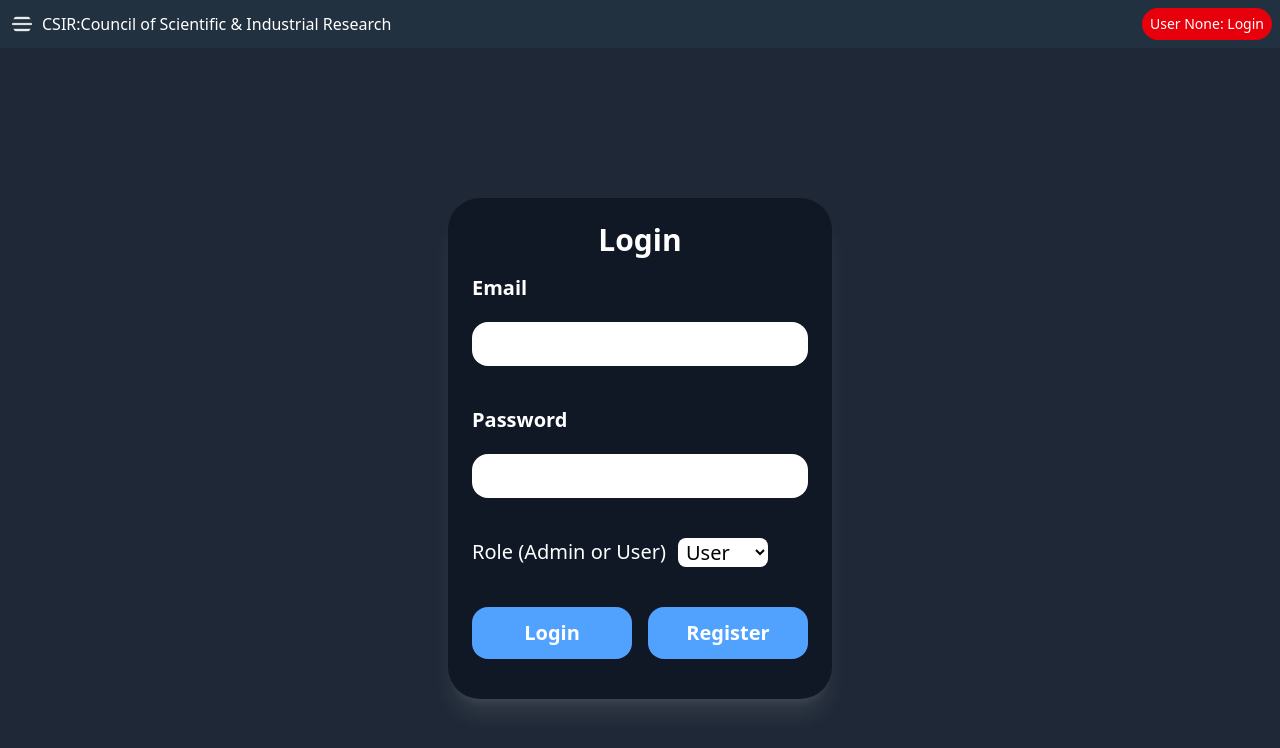
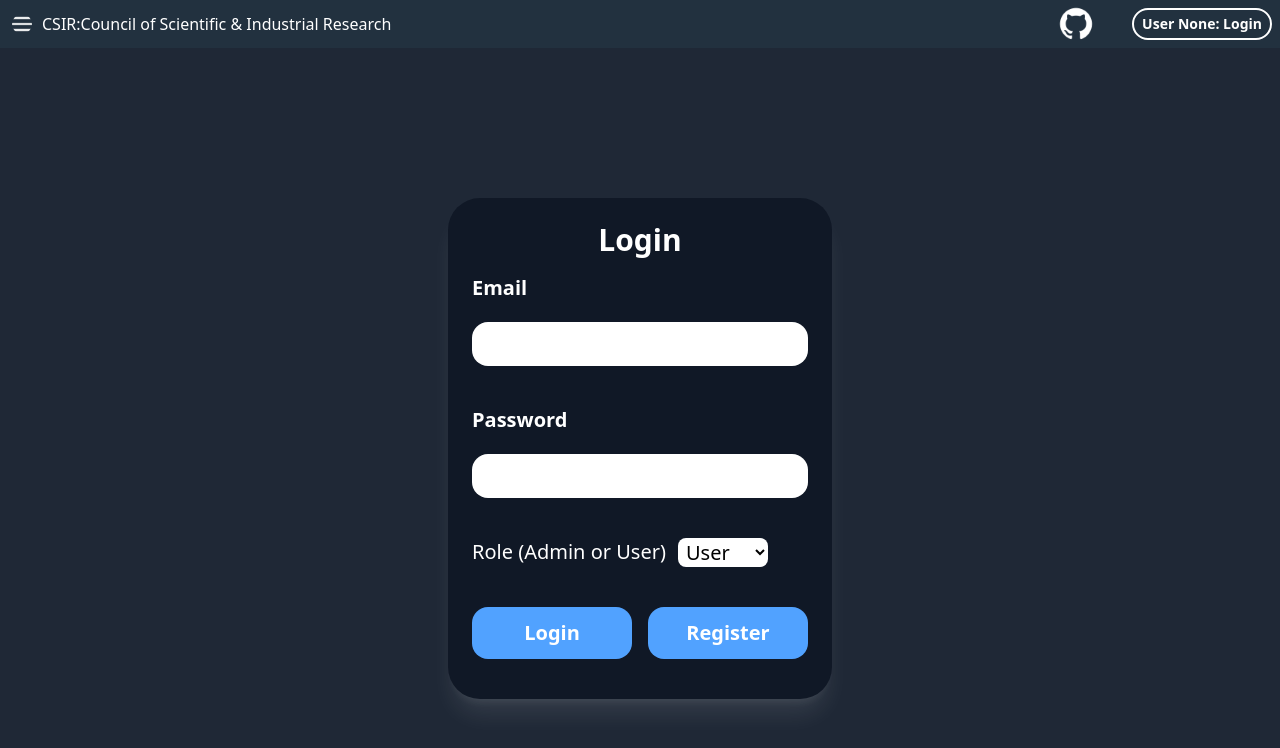
Before and after one commit to Arslan950/Intranet_For_CSIRV2, a React (Vite) app in the folder my-vue-app/: page /login in a window 1280 px wide. Shown: the top 748 px of the page. Built offline with nearby package versions, Linux system fonts and the light colour scheme.

Commit message:
navbar modified

```diff
--- a/my-vue-app/components/ComponentsforDashBoard/Document.jsx
+++ b/my-vue-app/components/ComponentsforDashBoard/Document.jsx
@@ -1,9 +1,12 @@
 import React, { useState, useEffect } from "react";
 import axios from "axios";
 import { toast } from "react-toastify";
-const Document = ({ token, role, username,Classes }) => {
+const Document = ({ token, role, username, Classes }) => {
+  const [filter, setFilter] = useState("");
   const [files, setFiles] = useState([]);
   const [file, setFile] = useState(null);
+  const [filteredFiles, setFilteredFiles] = useState(null);
+
 
   const handleDownload = async (filename) => {
     try {
@@ -19,7 +22,7 @@ const Document = ({ token, role, username,Classes }) => {
       a.href = url;
       a.download = filename;
       a.click();
-      toast("doc downloaded")
+      toast("doc downloaded");
       window.URL.revokeObjectURL(url);
     } catch (err) {
       toast("❌ Download failed");
@@ -54,6 +57,19 @@ const Document = ({ token, role, username,Classes }) => {
       console.error("Failed to fetch files:", err);
     }
   };
+  const handlefilter = () => {
+  if (filter.trim()) {
+    const filtered = files.filter(file =>
+      file.filename.toLowerCase().includes(filter.toLowerCase())
+    );
+    setFilteredFiles(filtered);
+    toast("🔍 Filter applied");
+  } else {
+    toast("❗ Filter is empty!");
+    setFilteredFiles([]); // show all
+  }
+};
+
 
   // useEffect(() => {
   //   fetchFiles();
@@ -103,18 +119,31 @@ const Document = ({ token, role, username,Classes }) => {
       console.log("❌ Delete failed");
     }
   };
-const hideSections = location.pathname === "/";
+  const hideSections = location.pathname === "/";
 
   return (
-    <div className={`${Classes? Classes: `bg-[#212b34] h-screen`}`}>
+    <div className={`${Classes ? Classes : `bg-[#212b34] h-screen`}`}>
+      <div className=" h-12 flex items-center  justify-center px-2 gap-4 ">
+        {" "}
+        <input
+
+           onChange={(e)=>setFilter(e.target.value)}
+          type="text w-full"
+          className="border-2 rounded-md bg-white pl-2 text-[#212b34] border-white h-8 w-[80%] "
+          placeholder=" Enter key words for Doc"
+        />{" "}
+        <button onClick={handlefilter} className="bg-blue-600 px-2 py-1 rounded-lg focus:ring-2 focus:ring-blue-600 focus:border focus:border-white text-white">
+          Search
+        </button>
+      </div>
 
       {/* Files List */}
-      <div className="flex flex-col gap-y-2 p-4" >
+      <div className="flex flex-col gap-y-2 p-4">
         <h2 className="text-2xl font-semibold mb-4 text-white">
           📄 Download Documentations{" "}
         </h2>
         <ul className="divide-y divide-gray-600">
-          {files.map((f, i) => (
+          {(filteredFiles? filteredFiles:files).map((f, i) => (
             <li
               key={f._id}
               className="flex justify-between items-center py-3 hover:bg-gray-800 px-2 rounded flex-wrap"
--- a/my-vue-app/components/Navbar.jsx
+++ b/my-vue-app/components/Navbar.jsx
@@ -1,43 +1,57 @@
-import React,{useState} from "react";
+import React, { useState } from "react";
 import { useNavigate } from "react-router-dom";
 import { Link } from "react-router-dom";
 const Navbar = (props) => {
-  const navigate = useNavigate()
-  const [yes, setyes] = useState(true)
-  const handleYes=()=>{
-    setyes(!yes)
-    props.setopen(yes)
-
-  }
+  const navigate = useNavigate();
+  const [yes, setyes] = useState(true);
+  const handleYes = () => {
+    setyes(!yes);
+    props.setopen(yes);
+  };
   const handleLogout = () => {
     // if stored manually
     props.setAdminName("None");
     props.setrole("user");
     props.logout(); // your custom logout hook logic
-    navigate("/login")
+    navigate("/login");
   };
 
   return (
     <div className="">
       <ul className="flex justify-between text-white font-medium bg-[#22313f] w-full h-12 text- p-2">
         <div className="flex items-center gap-1.5  j w-1/2">
-
-        < img onClick={handleYes}
+          <img
+            onClick={handleYes}
             src="../src/assets/menu.png"
             alt="menu"
             className="invert h-7 cursor-pointer transform rounded-full p-1 transition ease-out duration-200 hover:bg-[#88888846] hover:scale-105 "
           />{" "}
-        <Link to="/" className="flex">CSIR <span className="hidden sm:block"> :Council of Scientific & Industrial Research</span> </Link>
+          <Link to="/" className="flex">
+            CSIR{" "}
+            <span className="hidden sm:block">
+              {" "}
+              :Council of Scientific & Industrial Research
+            </span>{" "}
+          </Link>
         </div>
+        <div className="flex items-center gap-4">
+          <Link to={"https://github.com/Light200312/Intranet_For_CSIRV2.git"} className=" m-4">
+           <img
+  className="h-12   hover:invert-0 hover:bg-white cursor-pointer rounded-full invert transition"
+  src="../src/assets/GHIcon.png"
+  alt="GitHub Icon"
+/>
+
+          </Link>
           <button
-        className="bg-red-600 rounded-2xl px-2 capitalize text-sm pb-[2px ] hover:bg-red-700"
+            className="bg-[#22313f]    sm:py-1 hover:bg-white transition ease-out duration-150 active:ring-1 active:ring-blue-200 hover:text-[#22313f] rounded-2xl font-bold border-2  border-white px-2 capitalize text-sm pb-[2px ] hover:bg-red-700"
             onClick={handleLogout}
           >
             {props.role} {props.username}:{" "}
             {props.authenticated ? "Logout" : "login"}
           </button>
+        </div>
       </ul>
-
     </div>
   );
 };
--- a/my-vue-app/pages/Loginpage.jsx
+++ b/my-vue-app/pages/Loginpage.jsx
@@ -146,7 +146,7 @@ const Loginpage = ({ login, authenticated, setrole, setAdminName }) => {
         </form>
       </div>
 
-      <div className={`w-full ${logined? "flex": "hidden"}  h-full transition ease-in-out duration-100 items-center justify-center  backdrop-blur-sm absolute`}>
+      <div className={`w-full ${logined? "flex": "hidden"}  h-screen  transition ease-in-out duration-100 items-center justify-center  backdrop-blur-sm absolute`}>
         <div className="w-[300px] transition ease-out duration-500  flex flex-col p-3.5 gap-y-8 items-center justify-center  text-black bg-white rounded-md shadow-white shadow-2xl ">
           <h1 className="text-2xl text-center font-bold"> {message}</h1>
           <button onClick={()=>{
```
Also changed, not shown: my-vue-app/src/assets/GHIcon.png (added), my-vue-app/src/assets/giticon.png (added). Lines whose indentation alone changed are shown as unchanged.
